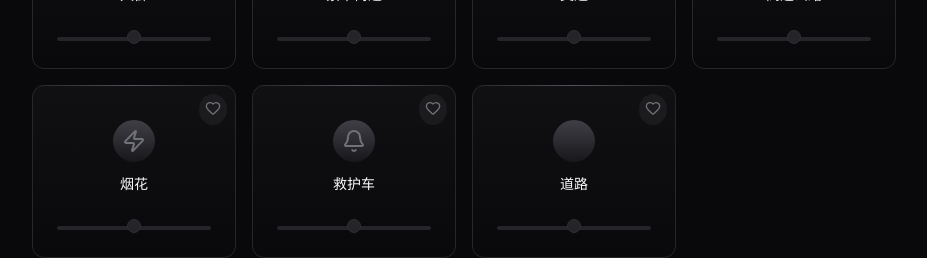
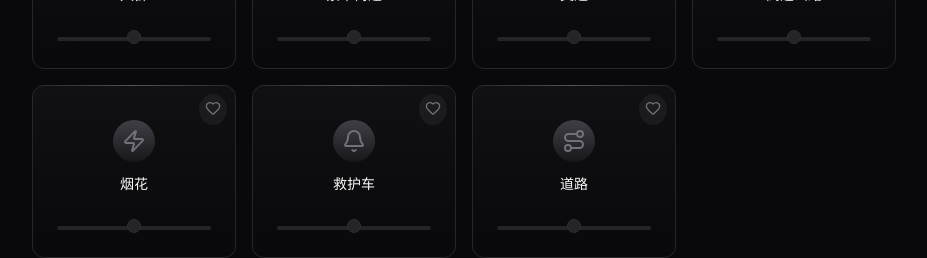
Before and after one commit to iss-tools/moodist-vue, a Vue app: page / in a window 1280 px wide. Shown: the part 4000-4258 px from the top of the page, without its empty margins (176-1103 px from the left). Built offline with nearby package versions, Linux system fonts and the light colour scheme.

Commit message:
fix: 优化打包

```diff
--- a/src/components/CategorySection.vue
+++ b/src/components/CategorySection.vue
@@ -19,7 +19,7 @@
 </template>
 
 <script setup lang="ts">
-import * as LucideIcons from "lucide-vue-next";
+import { iconMap } from "@/data/iconMap";
 import type { Category } from "@/data/types";
 import SoundCard from "@/components/SoundCard.vue";
 
@@ -28,8 +28,8 @@ defineProps<{
 }>();
 
 const getIcon = (icon: any) => {
-  if (typeof icon === "string" && (LucideIcons as any)[icon]) {
-    return (LucideIcons as any)[icon];
+  if (typeof icon === "string" && iconMap[icon]) {
+    return iconMap[icon];
   }
   return icon;
 };
--- a/src/components/FloatingActions.vue
+++ b/src/components/FloatingActions.vue
@@ -139,7 +139,7 @@ import {
   ListMusic as ListMusicIcon,
   Save as SaveIcon
 } from "lucide-vue-next";
-import * as LucideIcons from "lucide-vue-next";
+import { iconMap } from "../data/iconMap";
 import { storeToRefs } from "pinia";
 import { computed, ref, nextTick, type Component } from "vue";
 import { onClickOutside } from "@vueuse/core";
@@ -202,7 +202,7 @@ const toggleCategoryMenu = () => {
 };
 
 const getIcon = (iconName: any): Component => {
-  const icon = (LucideIcons as any)[iconName];
+  const icon = iconMap[iconName];
   if (!icon) return HelpCircle;
   return icon as Component;
 };
--- a/src/components/SoundCard.vue
+++ b/src/components/SoundCard.vue
@@ -37,7 +37,7 @@
 
 <script setup lang="ts">
 import { Heart as HeartIcon, Loader2 as LoadingIcon } from "lucide-vue-next";
-import * as LucideIcons from "lucide-vue-next";
+import { iconMap } from "../data/iconMap";
 import { storeToRefs } from "pinia";
 import { computed, watch } from "vue";
 import type { Sound } from "../data/types";
@@ -107,8 +107,8 @@ const handleVolumeChange = (e: Event) => {
 };
 
 const getIcon = (icon: any) => {
-  if (typeof icon === "string" && (LucideIcons as any)[icon]) {
-    return (LucideIcons as any)[icon];
+  if (typeof icon === "string" && iconMap[icon]) {
+    return iconMap[icon];
   }
   return icon;
 };
--- /dev/null
+++ b/src/data/iconMap.ts
@@ -0,0 +1,17 @@
+import {
+  Trees, Waves, Flame, Wind, Droplets, Snowflake, Leaf, Footprints, Bug,
+  CloudRain, CloudLightning, Square, Car, Umbrella, Tent, Dog, Bird, Zap,
+  Heart, Building, Users, MapPin, Route, Bell, Coffee, Library, Utensils,
+  ShoppingBag, Plane, Train, Beer, Home, FerrisWheel, FlaskConical, Ship,
+  Box, Clock, Keyboard, Type, Disc, Radio, Video, FileText, Brain, BookOpen,
+  Moon, Dumbbell, TreePine, ListMusic, HelpCircle, LayoutGrid
+} from 'lucide-vue-next';
+
+export const iconMap: Record<string, any> = {
+  Trees, Waves, Flame, Wind, Droplets, Snowflake, Leaf, Footprints, Bug,
+  CloudRain, CloudLightning, Square, Car, Umbrella, Tent, Dog, Bird, Zap,
+  Heart, Building, Users, MapPin, Route, Bell, Coffee, Library, Utensils,
+  ShoppingBag, Plane, Train, Beer, Home, FerrisWheel, FlaskConical, Ship,
+  Box, Clock, Keyboard, Type, Disc, Radio, Video, FileText, Brain, BookOpen,
+  Moon, Dumbbell, TreePine, ListMusic, HelpCircle, LayoutGrid
+};
--- a/src/data/sounds.ts
+++ b/src/data/sounds.ts
@@ -90,7 +90,7 @@ export const urban: Category = {
     { icon: 'Car', id: 'highway', label: 'Highway', src: getAssetPath('/sounds/urban/highway.mp3') },
     { icon: 'Zap', id: 'fireworks', label: 'Fireworks', src: getAssetPath('/sounds/urban/fireworks.mp3') },
     { icon: 'Bell', id: 'ambulance-siren', label: 'Ambulance Siren', src: getAssetPath('/sounds/urban/ambulance-siren.mp3') },
-    { icon: 'Road', id: 'road', label: 'Road', src: getAssetPath('/sounds/urban/road.mp3') },
+    { icon: 'Route', id: 'road', label: 'Road', src: getAssetPath('/sounds/urban/road.mp3') },
   ],
   title: 'Urban',
 };
```
